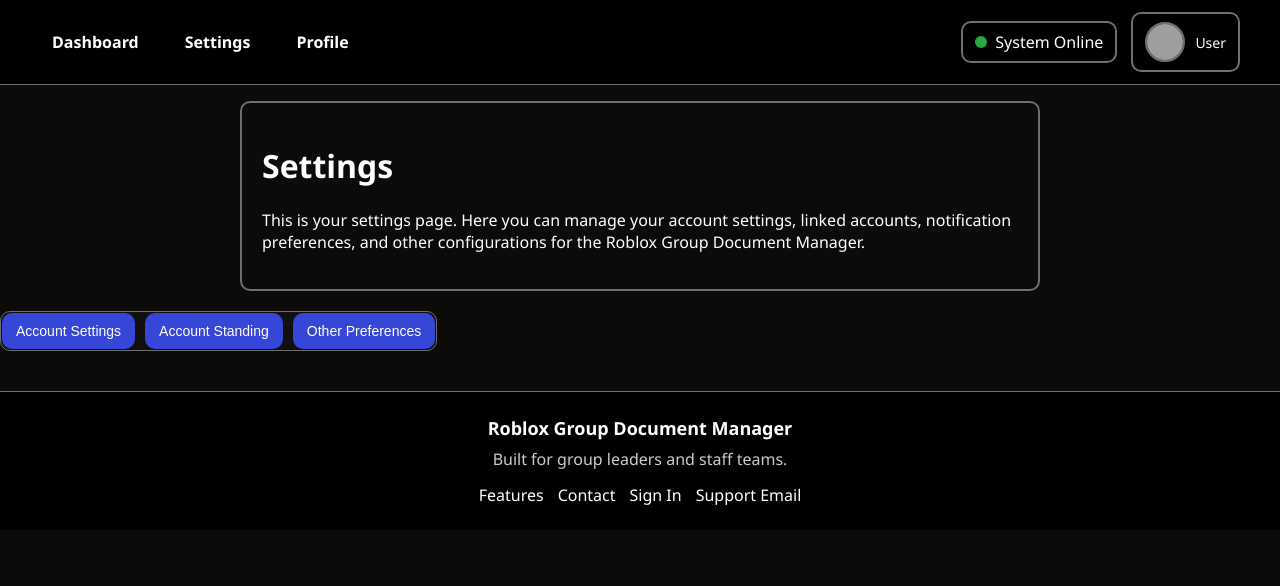
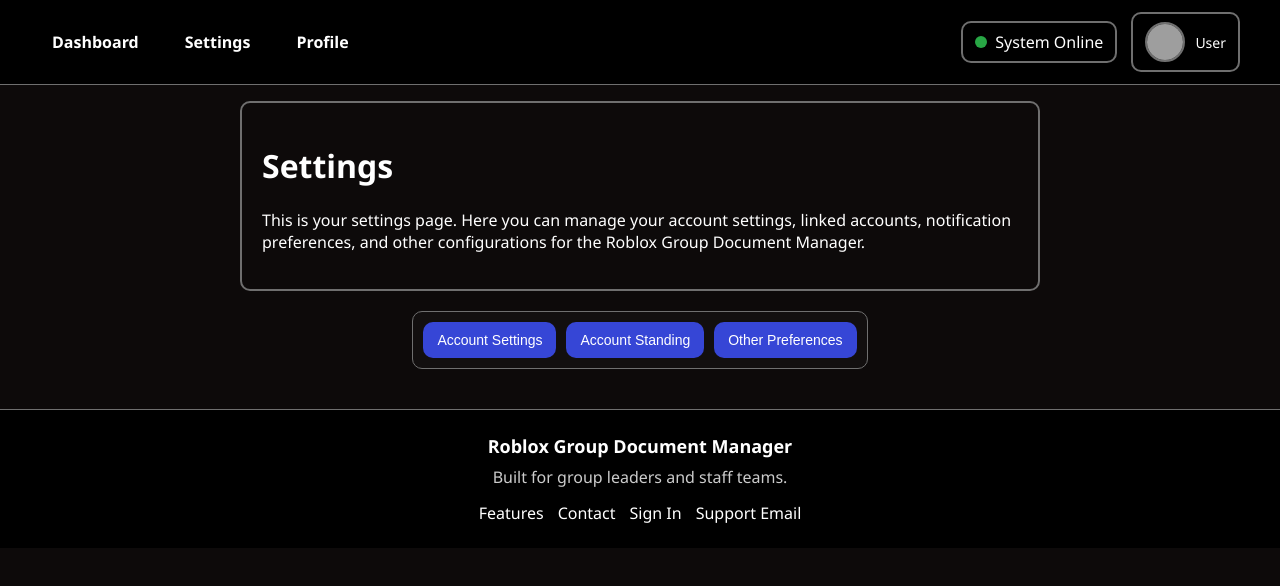
Before and after one commit to CamoBlamo/RBLXDOCMANAGER, a Next.js app: page /dashboard/settings in a window 1280 px wide. Shown: the top 586 px of the page. Built offline with nearby package versions, Linux system fonts and the light colour scheme; no server answers; grey boxes are pictures that could not be loaded.

Commit message:
thanks for working xxxx

```diff
--- a/src/app/globals.css
+++ b/src/app/globals.css
@@ -451,11 +451,11 @@
   gap: 10px;
   align-items: center;
   justify-content: center;
-  margin-top: 20px;
+  margin: 20px auto 0;
   border: 1px solid var(--border-color);
   background-color: rgba(255, 255, 255, 0.02);
   width: fit-content;
-  padding: 1px;
+  padding: 10px;
   border-radius: 10px;
 }
 #account-settings-btn,
```
